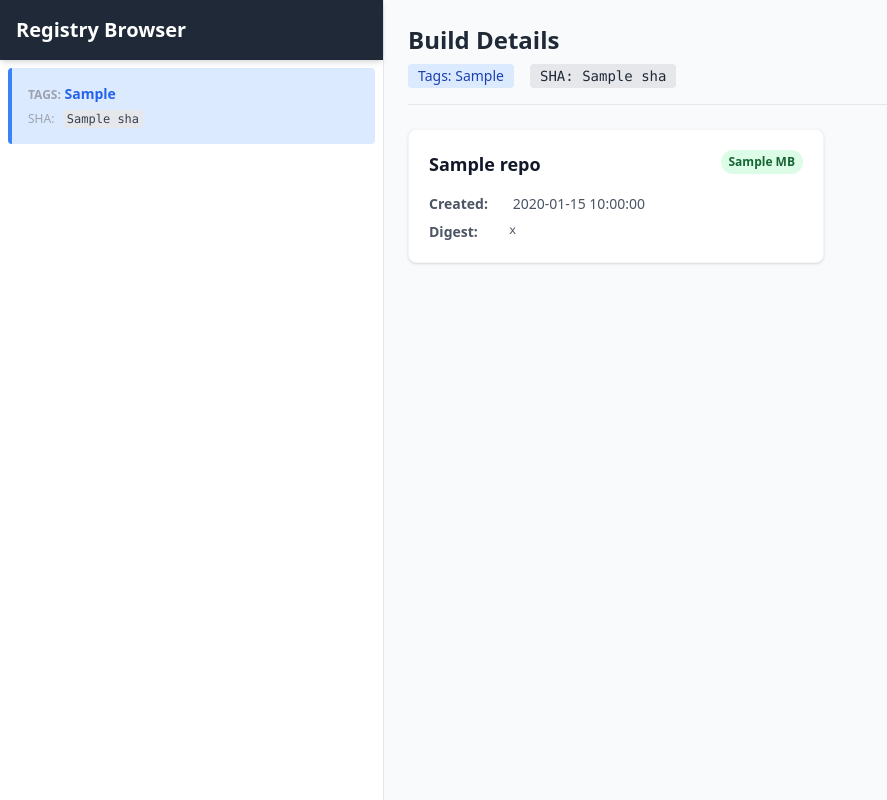
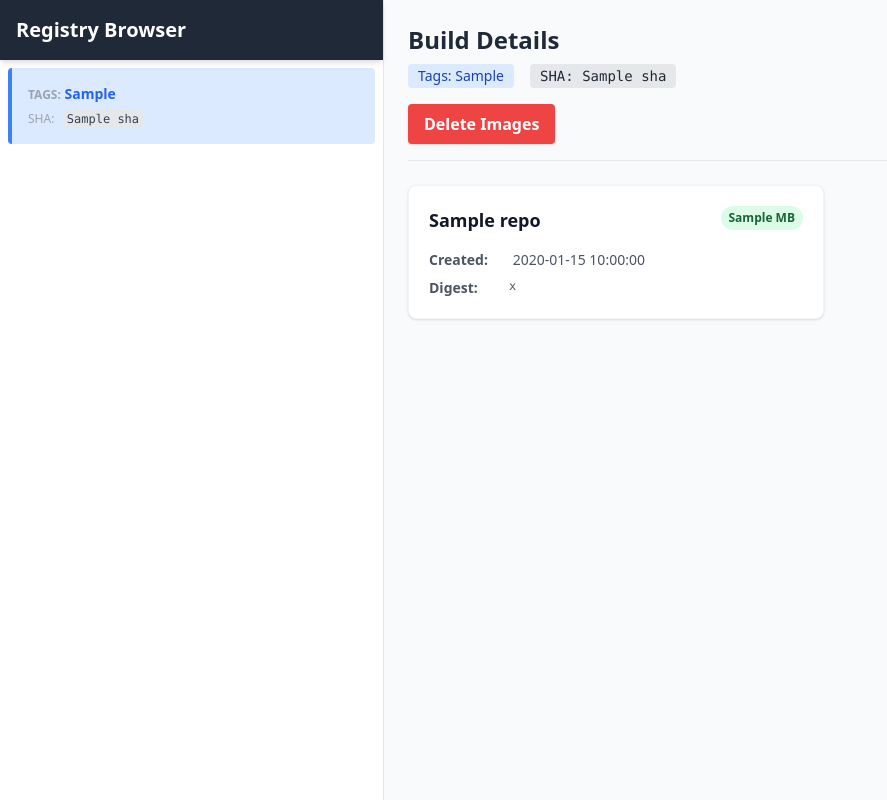
Before and after one commit to roverpixel/app-registry-browser, a Flask app: template templates/index.html in a window 1280 px wide. Shown: the whole page, without its empty margins (0-887 px from the left). Run offline with Flask 3, Linux system fonts and the light colour scheme; the template is opened without the code that fills it: most values are stand-ins (such as "Sample title", 1, 10 or a date in 2020); some libraries are stand-ins or nearby versions.

Commit message:
feat: add delete images button and modal
Added a "Delete Images" button in the UI under each build details page.
When clicked, the button opens a Tailwind CSS styled modal that displays
a read-only textarea with a constructed command to delete all image
digests associated with the build. The generated command format is:
`docker rmi <repo>@<digest> ...` allowing the user to easily copy and
paste the command to their CLI.

Co-authored-by: roverpixel <92555590+roverpixel@users.noreply.github.com>

```diff
--- a/templates/index.html
+++ b/templates/index.html
@@ -24,6 +24,17 @@
                 selected.classList.remove('hover:bg-gray-100', 'border-transparent');
                 selected.classList.add('bg-blue-100', 'border-blue-500');
             }
+        }
+
+        function openDeleteModal(command) {
+            document.getElementById('delete-command-textarea').value = command;
+            document.getElementById('delete-modal').classList.remove('hidden');
+            document.getElementById('delete-modal').classList.add('flex');
+        }
+
+        function closeDeleteModal() {
+            document.getElementById('delete-modal').classList.add('hidden');
+            document.getElementById('delete-modal').classList.remove('flex');
         }
     </script>
 </head>
@@ -75,6 +86,15 @@
                             <span class="bg-blue-100 text-blue-800 text-sm font-medium px-2.5 py-0.5 rounded">Tags: {{ build.tags_str }}</span>
                             <span class="bg-gray-200 text-gray-800 text-sm font-mono px-2.5 py-0.5 rounded">SHA: {{ build.sha if build.sha else 'N/A' }}</span>
                         </div>
+                        <div class="mt-4">
+                            {% set ns = namespace(cmd="docker rmi") %}
+                            {% for img in build.images %}
+                                {% set ns.cmd = ns.cmd ~ " " ~ img.repo ~ "@" ~ img.digest %}
+                            {% endfor %}
+                            <button onclick="openDeleteModal('{{ ns.cmd }}')" class="bg-red-500 hover:bg-red-600 text-white font-bold py-2 px-4 rounded shadow">
+                                Delete Images
+                            </button>
+                        </div>
                     </div>
 
                     <div class="grid grid-cols-1 md:grid-cols-2 gap-4">
@@ -99,6 +119,29 @@
         </div>
     </div>
 
+    <!-- Delete Modal -->
+    <div id="delete-modal" class="fixed inset-0 z-50 hidden items-center justify-center bg-black bg-opacity-50">
+        <div class="bg-white rounded-lg shadow-xl w-full max-w-2xl mx-4">
+            <div class="px-6 py-4 border-b border-gray-200 flex justify-between items-center">
+                <h3 class="text-lg font-bold text-gray-900">Delete Images Command</h3>
+                <button onclick="closeDeleteModal()" class="text-gray-400 hover:text-gray-600">
+                    <svg class="h-6 w-6" fill="none" stroke="currentColor" viewBox="0 0 24 24">
+                        <path stroke-linecap="round" stroke-linejoin="round" stroke-width="2" d="M6 18L18 6M6 6l12 12"></path>
+                    </svg>
+                </button>
+            </div>
+            <div class="p-6">
+                <p class="text-sm text-gray-600 mb-4">Copy and run the following command in your terminal to delete all images and tags for this build:</p>
+                <textarea id="delete-command-textarea" class="w-full h-32 p-3 font-mono text-sm bg-gray-100 border border-gray-300 rounded focus:outline-none focus:ring-2 focus:ring-blue-500" readonly></textarea>
+            </div>
+            <div class="px-6 py-4 border-t border-gray-200 flex justify-end">
+                <button onclick="closeDeleteModal()" class="bg-gray-200 hover:bg-gray-300 text-gray-800 font-medium py-2 px-4 rounded transition-colors">
+                    Close
+                </button>
+            </div>
+        </div>
+    </div>
+
     <script>
         // Select the first build automatically if it exists
         {% if builds %}
```
